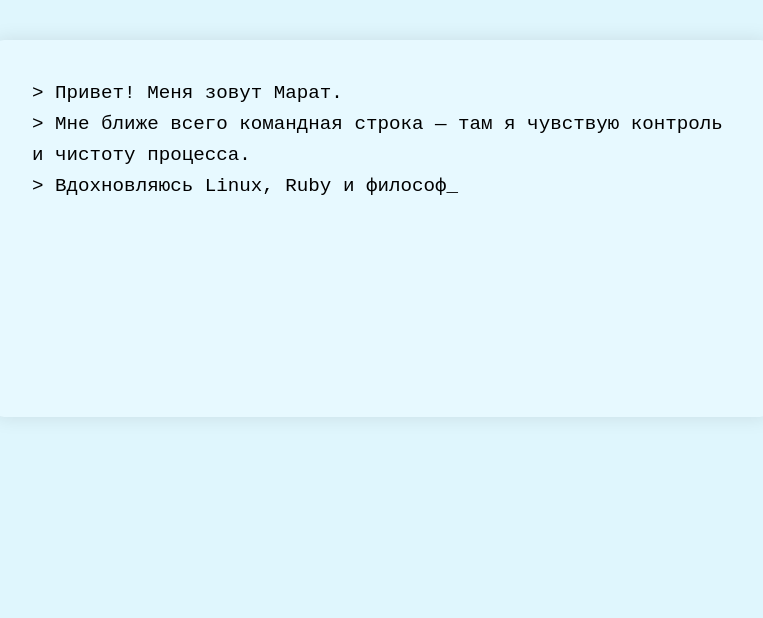
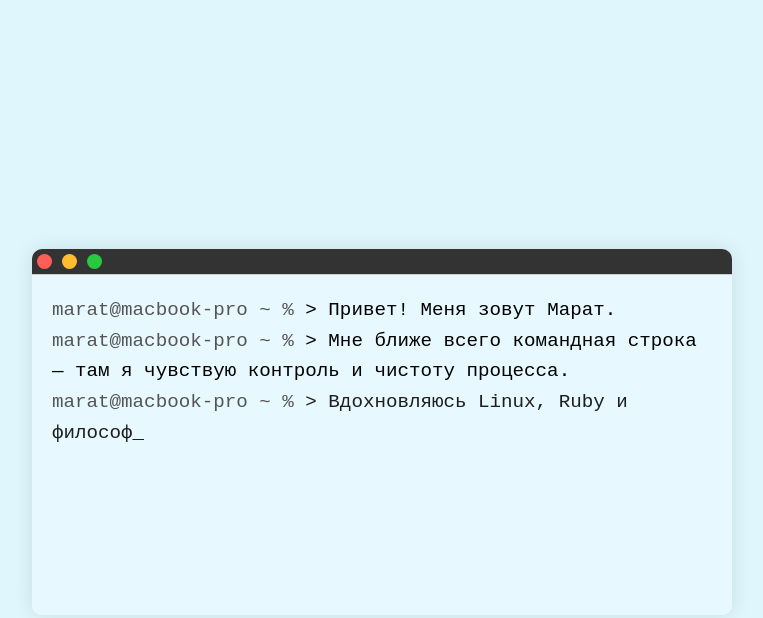
Before and after one commit to xm14/terminal-card, a plain HTML site: page index.html in a window 1280 px wide. Shown: the whole page, without its empty margins (258-1021 px from the left). Drawn offline with Linux system fonts and the light colour scheme.

Commit message:
Update index.html

```diff
--- a/index.html
+++ b/index.html
@@ -9,19 +9,61 @@
       color: #000;
       font-family: 'Courier New', monospace;
       padding: 2em;
+      margin: 0;
+      display: flex;
+      justify-content: center;
+      align-items: center;
+      height: 100vh;
+      flex-direction: column;
     }
 
-    .terminal {
-      max-width: 700px;
-      margin: 0 auto;
+    .terminal-wrapper {
+      width: 700px;
       background: #e7f9ff;
-      padding: 2em;
       border-radius: 10px;
       box-shadow: 0 0 20px rgba(0,0,0,0.1);
+      overflow: hidden;
+    }
+
+    /* Верхняя панель как в терминале macOS */
+    .terminal-header {
+      display: flex;
+      justify-content: flex-start;
+      align-items: center;
+      background-color: #333;
+      color: white;
+      padding: 5px;
+    }
+
+    .terminal-header div {
+      width: 15px;
+      height: 15px;
+      margin-right: 10px;
+      border-radius: 50%;
+      cursor: pointer;
+    }
+
+    .red {
+      background-color: #ff5f57;
+    }
+
+    .yellow {
+      background-color: #ffbd2e;
+    }
+
+    .green {
+      background-color: #27c93f;
+    }
+
+    /* Контейнер для текста терминала */
+    .terminal {
+      background: #e7f9ff;
+      padding: 20px;
       font-size: 1.2em;
       line-height: 1.6;
       min-height: 300px;
       white-space: pre-wrap;
+      border-top: 1px solid #ccc;
     }
 
     .line::after {
@@ -32,10 +74,29 @@
     @keyframes blink {
       50% { opacity: 0; }
     }
+
+    /* Стили для текста в терминале */
+    .line {
+      font-family: 'Courier New', monospace;
+    }
+
+    .line span {
+      color: #1e1e1e;
+    }
   </style>
 </head>
 <body>
+  <div class="terminal-wrapper">
+    <!-- Верхняя панель терминала -->
+    <div class="terminal-header">
+      <div class="red"></div>
+      <div class="yellow"></div>
+      <div class="green"></div>
+    </div>
+
+    <!-- Контейнер для терминала -->
     <div class="terminal" id="terminal"></div>
+  </div>
 
   <script>
     const terminal = document.getElementById('terminal');
@@ -60,20 +121,26 @@
 
       const line = document.createElement('div');
       line.className = 'line';
+
+      // Префикс, как в терминале macOS
+      const prompt = document.createElement('span');
+      prompt.style.color = '#555';
+      prompt.textContent = "marat@macbook-pro ~ % ";
+      line.appendChild(prompt);
+
+      const content = document.createElement('span');
+      line.appendChild(content);
       terminal.appendChild(line);
 
       const typer = setInterval(() => {
-      line.textContent = text.slice(0, i++);
+        content.textContent = text.slice(0, i++);
         if (i > text.length) {
           clearInterval(typer);
-
-        // Только последняя строка сохраняет курсор
           if (lineIndex === lines.length) {
             // курсор остаётся
           } else {
             line.classList.remove('line');
           }
-
           setTimeout(callback, 300);
         }
       }, 30);
```
Lines whose indentation alone changed are shown as unchanged.
